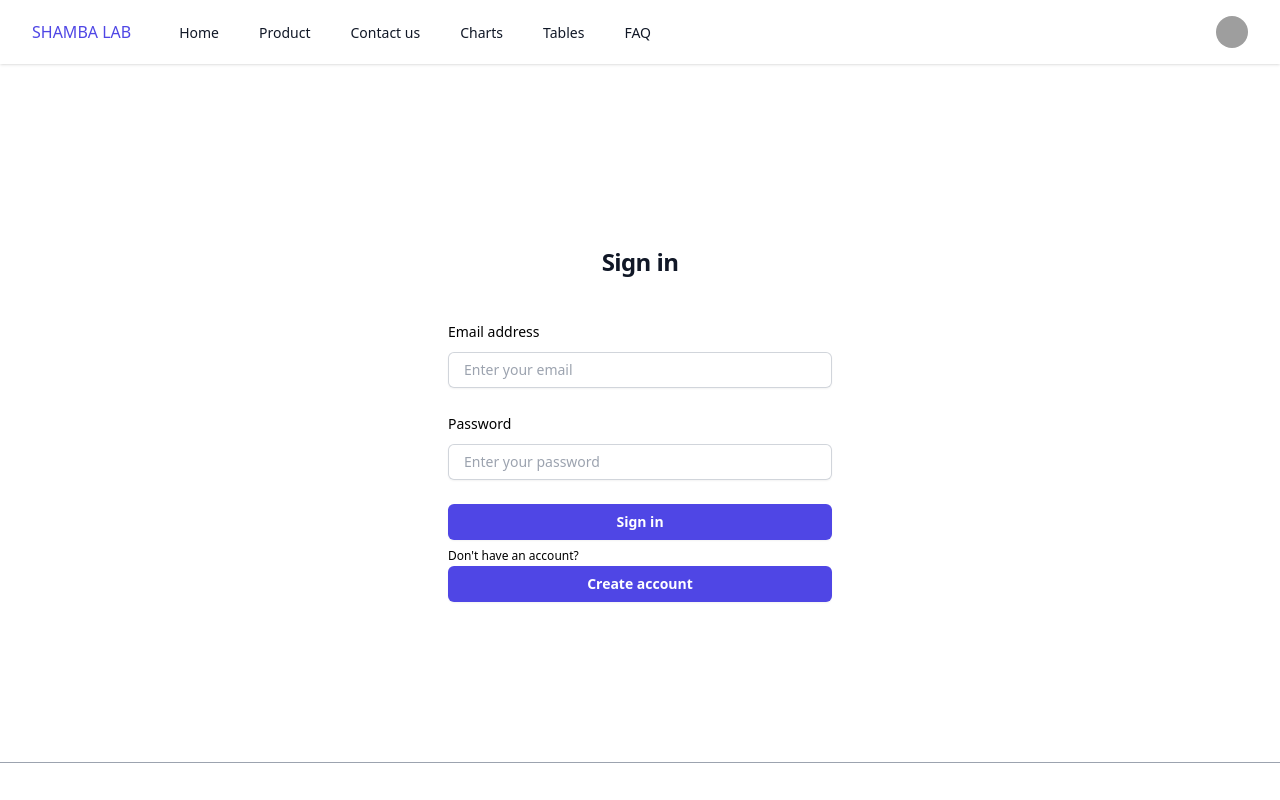
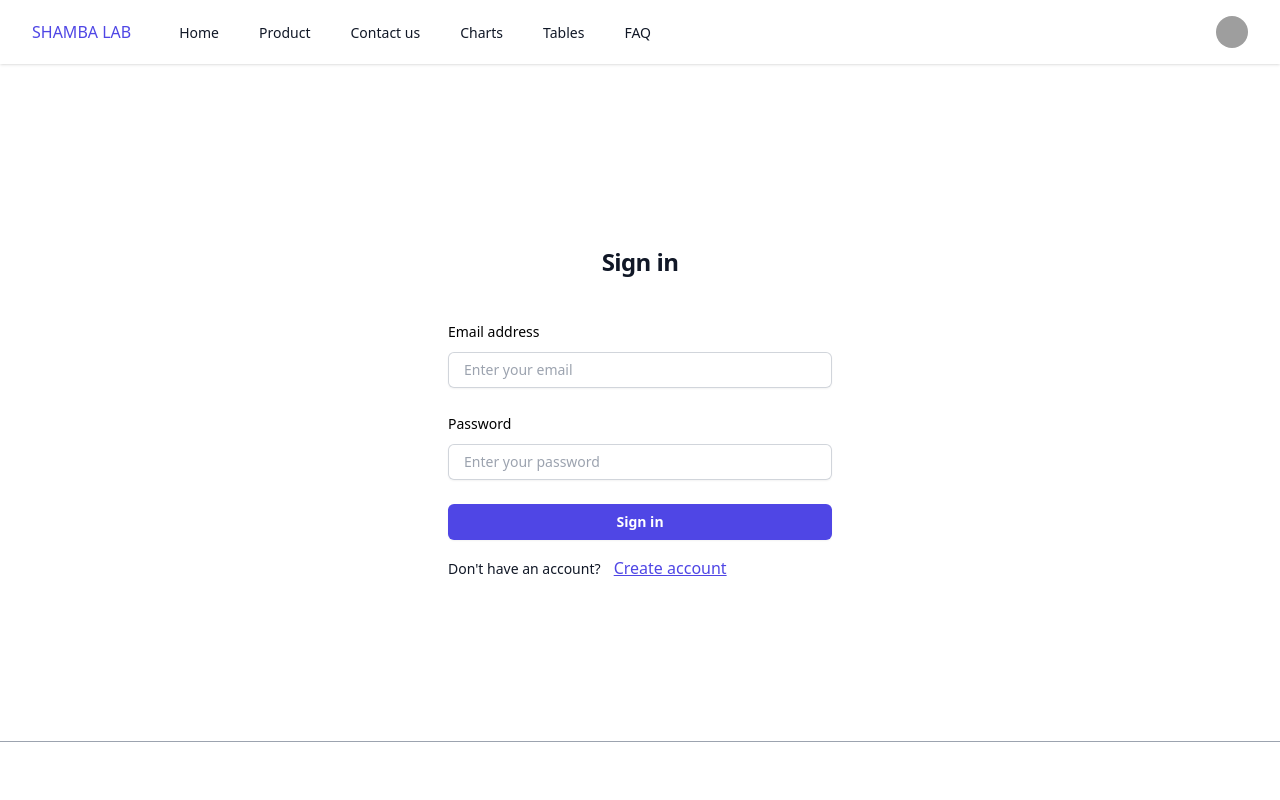
Before and after one commit to lennyjuma/shamba-ui, a Vue app: page /login in a window 1280 px wide. Shown: the top 800 px of the page. Built offline with nearby package versions, Linux system fonts and the light colour scheme; no server answers; grey boxes are pictures that could not be loaded; what highcharts-vue would draw is missing.

Commit message:
new crop form validation added

```diff
--- a/src/views/auth/login.vue
+++ b/src/views/auth/login.vue
@@ -14,8 +14,16 @@
 
       <div>
           <button @click="sign_in(login_payload)" class="flex w-full justify-center rounded-md bg-indigo-600 px-3 py-1.5 text-sm font-semibold leading-6 text-white shadow-sm hover:bg-indigo-500 focus-visible:outline focus-visible:outline-2 focus-visible:outline-offset-2 focus-visible:outline-indigo-600">Sign in</button>
-          <span class="mt-2 inline-block text-xs font-light text-left w-full">Don't have an account? </span>
-          <router-link  to="/register" class="flex w-full justify-center rounded-md bg-indigo-600 px-3 py-1.5 text-sm font-semibold leading-6 text-white shadow-sm hover:bg-indigo-500 focus-visible:outline focus-visible:outline-2 focus-visible:outline-offset-2 focus-visible:outline-indigo-600 ">Create account</router-link>
+        <div class="sm:col-span-3 mt-4">
+          <label for="country" class="block text-sm font-light leading-6 text-gray-900">Don't have an account?
+            <router-link to="/register" class="text-indigo-600 font-medium text-base ">&emsp13;
+              <span class="underline">Create account</span>
+            </router-link>
+          </label>
+
+        </div>
+
+
         </div>
       </div>
 
```
